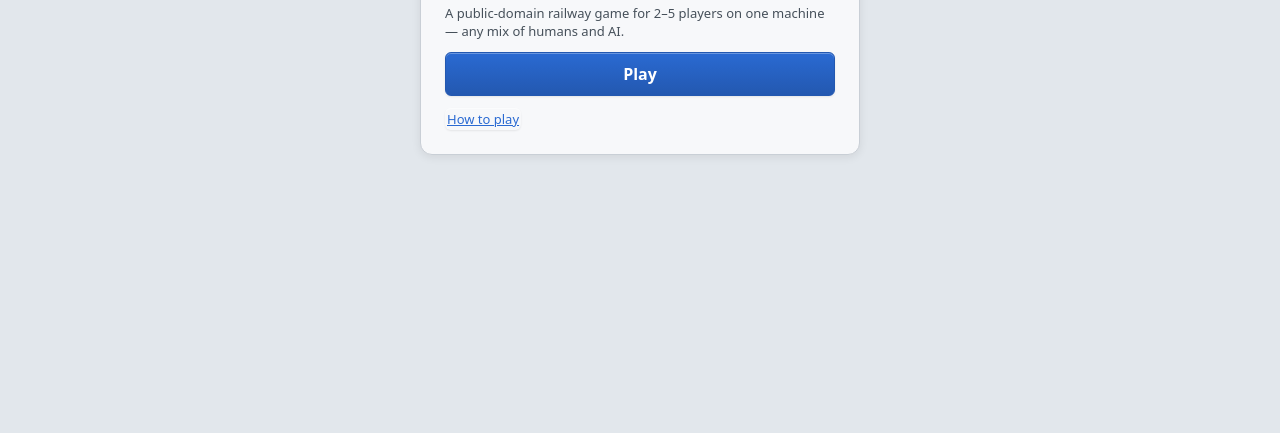
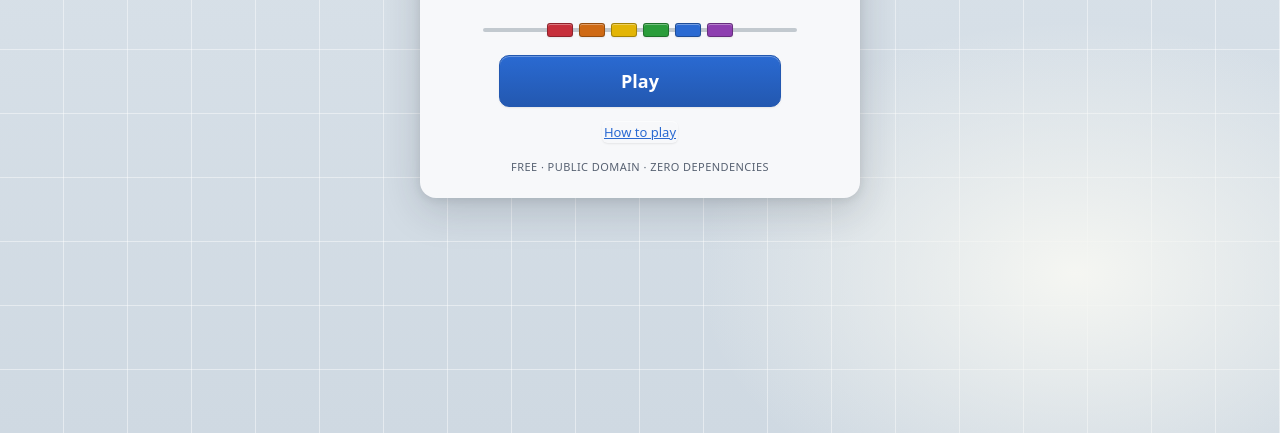
Before and after one commit to jasonyandell/tickets-please, a website with bundled scripts: page src/ui/index.html in a window 1280 px wide. Shown: the part 367-800 px from the top of the page. Built offline with nearby package versions, Linux system fonts and the light colour scheme.

Commit message:
Overhaul G1: screens get game-feel — title screen, New Game, winner chip
Menu/setup/game-over/pass-device share the board's transit-water world as a
backdrop (water gradient + landmass glows + faint grid); cards get depth and a
train-car rainbow stripe. Menu becomes a real title screen: centered lockup
with a gently floating train (reduced-motion off), decorative route strip of
colored cars on a track, big Play, public-domain footer. Setup retitled 'New
Game' with round color dots; game-over winner line carries the winner's color
chip. Both <select>s kept (e2e drives them via selectOption); every
data-action/data-testid hook intact.

Gate observed green before commit: 214/214 unit, 13/13 e2e (6.5s); menu,
setup, and gameover screenshots eyeballed.

Co-Authored-By: Claude Fable 5 <noreply@anthropic.com>

```diff
--- a/src/ui/screens/gameover.js
+++ b/src/ui/screens/gameover.js
@@ -1,6 +1,7 @@
 // screens/gameover.js — the endgame scoreboard.
 //
-// Pure DOM construction from the view-model alone (no engine knowledge). It reads
+// Pure DOM construction from the view-model alone (no engine knowledge),
+// plus playerColor for the winner's color chip. It reads
 // `vm.scoreboard` (rows derived from finalScores: routePoints / ticketPoints /
 // longestBonus / total / completedTickets / longestPath, pre-sorted highest-first)
 // and `vm.winnerIndex` to render a per-player breakdown table, highlight the
@@ -12,6 +13,8 @@
 //   [data-testid="final-score-{index}"] — each player's row
 //   [data-testid="final-total-{index}"] — each player's total cell
 //   button[data-action="new-game"|"menu"]
+
+import { playerColor } from '../render.js';
 
 /**
  * @param {HTMLElement} container - the [data-screen="gameover"] section.
@@ -33,7 +36,15 @@ export function renderGameOver(container, vm, { onNewGame, onMenu }) {
 
   const who = el('div', 'over-winner');
   who.dataset.testid = 'winner';
-  who.textContent = winnerText(rows, winnerIndex);
+  // Winner color chip (decorative) + the summary text. textContent-only
+  // consumers still read the full line via the trailing text node.
+  if (winnerIndex != null && rows.some((r) => r.index === winnerIndex)) {
+    const chip = el('span', 'swatch');
+    chip.style.background = playerColor(winnerIndex);
+    chip.setAttribute('aria-hidden', 'true');
+    who.appendChild(chip);
+  }
+  who.appendChild(document.createTextNode(winnerText(rows, winnerIndex)));
   card.appendChild(who);
 
   if (rows.length > 0) {
--- a/src/ui/screens/menu.js
+++ b/src/ui/screens/menu.js
@@ -29,6 +29,19 @@ export function renderMenu(container, { onPlay }) {
   tagline.textContent =
     'A public-domain railway game for 2–5 players on one machine — any mix of humans and AI.';
   card.appendChild(tagline);
+
+  // Decorative route strip: a little stretch of track with colored train cars —
+  // the board's own visual language, echoed on the title screen. Pure CSS food.
+  const strip = document.createElement('div');
+  strip.className = 'route-strip';
+  strip.setAttribute('aria-hidden', 'true');
+  for (const c of ['red', 'orange', 'yellow', 'green', 'blue', 'purple']) {
+    const car = document.createElement('span');
+    car.className = 'rs-car';
+    car.style.setProperty('--c', `var(--card-${c})`);
+    strip.appendChild(car);
+  }
+  card.appendChild(strip);
 
   const play = document.createElement('button');
   play.className = 'primary big';
@@ -71,5 +84,10 @@ export function renderMenu(container, { onPlay }) {
     howBtn.textContent = how.hidden ? 'How to play' : 'Hide how to play';
   });
 
+  const foot = document.createElement('p');
+  foot.className = 'menu-foot';
+  foot.textContent = 'Free · Public domain · Zero dependencies';
+  card.appendChild(foot);
+
   container.appendChild(card);
 }
--- a/src/ui/screens/setup.js
+++ b/src/ui/screens/setup.js
@@ -22,7 +22,7 @@ export function renderSetup(container, { onStart, onBack }) {
 
   const h = document.createElement('h1');
   h.className = 'setup-title';
-  h.textContent = 'Game setup';
+  h.textContent = 'New Game';
   card.appendChild(h);
 
   // --- Player count -------------------------------------------------------
--- a/src/ui/style.css
+++ b/src/ui/style.css
@@ -951,3 +951,130 @@ button.link {
   dominant-baseline: middle;
 }
 /* === end SVG board === */
+
+/* ============================================================
+   Game screens (G1) — title-screen treatment for menu / setup /
+   game-over: the board's own transit-water world as a backdrop,
+   cards with a train-car rainbow stripe, and a real title lockup.
+   CSS-only game-feel; every data-action/data-testid hook intact.
+   ============================================================ */
+
+/* Shared backdrop: water gradient + two soft landmass blobs + a faint grid —
+   the same visual language as the board, so screens feel like one game. */
+[data-screen="menu"].active,
+[data-screen="setup"].active,
+[data-screen="gameover"].active {
+  background:
+    radial-gradient(420px 280px at 18% 20%, var(--map-land) 0%, transparent 70%),
+    radial-gradient(540px 360px at 84% 80%, var(--map-land) 0%, transparent 70%),
+    repeating-linear-gradient(0deg, transparent 0 63px, rgba(255, 255, 255, 0.45) 63px 64px),
+    repeating-linear-gradient(90deg, transparent 0 63px, rgba(255, 255, 255, 0.45) 63px 64px),
+    linear-gradient(180deg, var(--map-water) 0%, var(--map-water-edge) 100%);
+}
+
+/* Cards: deeper stage presence + a train-car rainbow stripe along the top. */
+.menu-card, .setup-card, .over-card, .passdevice-card {
+  border: none;
+  border-radius: 16px;
+  box-shadow: 0 12px 40px rgba(29, 36, 43, 0.18), 0 2px 8px rgba(29, 36, 43, 0.1);
+}
+.passdevice-card { position: relative; overflow: hidden; }
+.menu-card::before, .setup-card::before, .over-card::before, .passdevice-card::before {
+  content: '';
+  position: absolute;
+  top: 0;
+  left: 0;
+  right: 0;
+  height: 5px;
+  background: linear-gradient(90deg,
+    var(--card-red), var(--card-orange), var(--card-yellow),
+    var(--card-green), var(--card-blue), var(--card-purple));
+}
+
+/* --- Title screen ----------------------------------------------------------- */
+.menu-card { text-align: center; align-items: center; gap: 14px; padding-top: 34px; }
+.menu-title.wordmark {
+  justify-content: center;
+  border-bottom: none;
+  padding-bottom: 0;
+  font-size: 46px;
+}
+.wordmark-mark { animation: trainFloat 3.2s ease-in-out infinite; }
+@keyframes trainFloat {
+  0%, 100% { transform: translateY(0); }
+  50% { transform: translateY(-4px); }
+}
+.menu-tagline { max-width: 340px; }
+
+/* The decorative stretch of track with colored cars. */
+.route-strip {
+  position: relative;
+  display: flex;
+  gap: 6px;
+  align-items: center;
+  justify-content: center;
+  width: 100%;
+  padding: 8px 0 4px;
+}
+.route-strip::before {
+  content: '';
+  position: absolute;
+  left: 10%;
+  right: 10%;
+  top: 50%;
+  height: 4px;
+  margin-top: 0;
+  border-radius: 2px;
+  background: var(--track);
+}
+.rs-car {
+  position: relative;
+  width: 26px;
+  height: 14px;
+  border-radius: 3px;
+  background: var(--c, var(--card-gray));
+  border: 1px solid rgba(0, 0, 0, 0.28);
+  box-shadow: var(--shadow-sm), inset 0 1px 0 rgba(255, 255, 255, 0.35);
+}
+
+.menu-card button.primary.big {
+  width: 72%;
+  font-size: 18px;
+  padding: 13px 16px;
+  border-radius: 10px;
+}
+.menu-card button.link { align-self: center; }
+.menu-card .menu-how { text-align: left; width: 100%; }
+.menu-foot {
+  margin: 2px 0 0;
+  font-size: var(--text-xs);
+  color: var(--ink-subtle);
+  letter-spacing: 0.04em;
+  text-transform: uppercase;
+}
+
+/* --- Setup ("New Game") ------------------------------------------------------ */
+.setup-slot .swatch { width: 16px; height: 16px; border-radius: 50%; }
+.setup-slot input, .setup-slot select, .setup-row select {
+  border-radius: var(--radius-lg);
+  padding: 7px 9px;
+}
+
+/* --- Game over --------------------------------------------------------------- */
+.over-winner {
+  display: flex;
+  align-items: center;
+  gap: 8px;
+  font-size: 20px;
+}
+.over-winner .swatch {
+  width: 16px;
+  height: 16px;
+  border-radius: 50%;
+  border: 2px solid rgba(0, 0, 0, 0.25);
+}
+
+@media (prefers-reduced-motion: reduce) {
+  .wordmark-mark { animation: none; }
+}
+/* === end game screens === */
```
